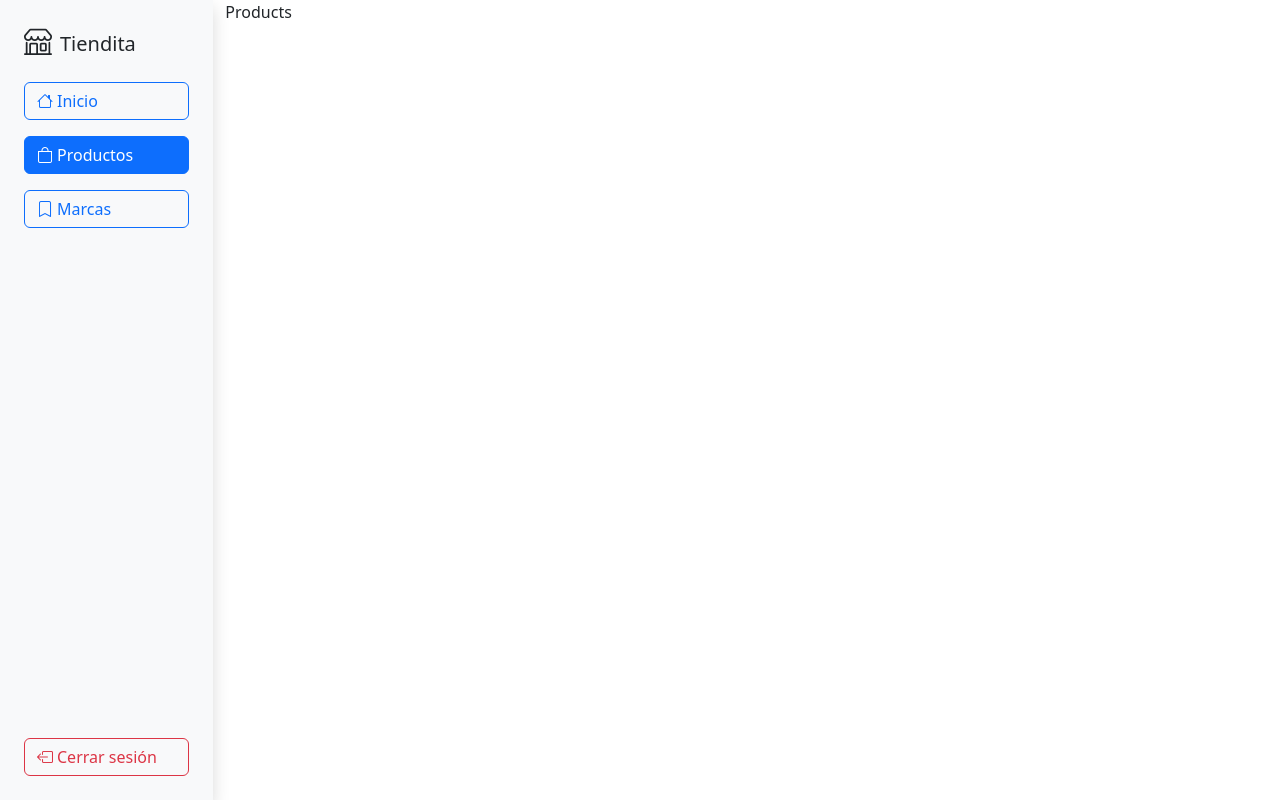
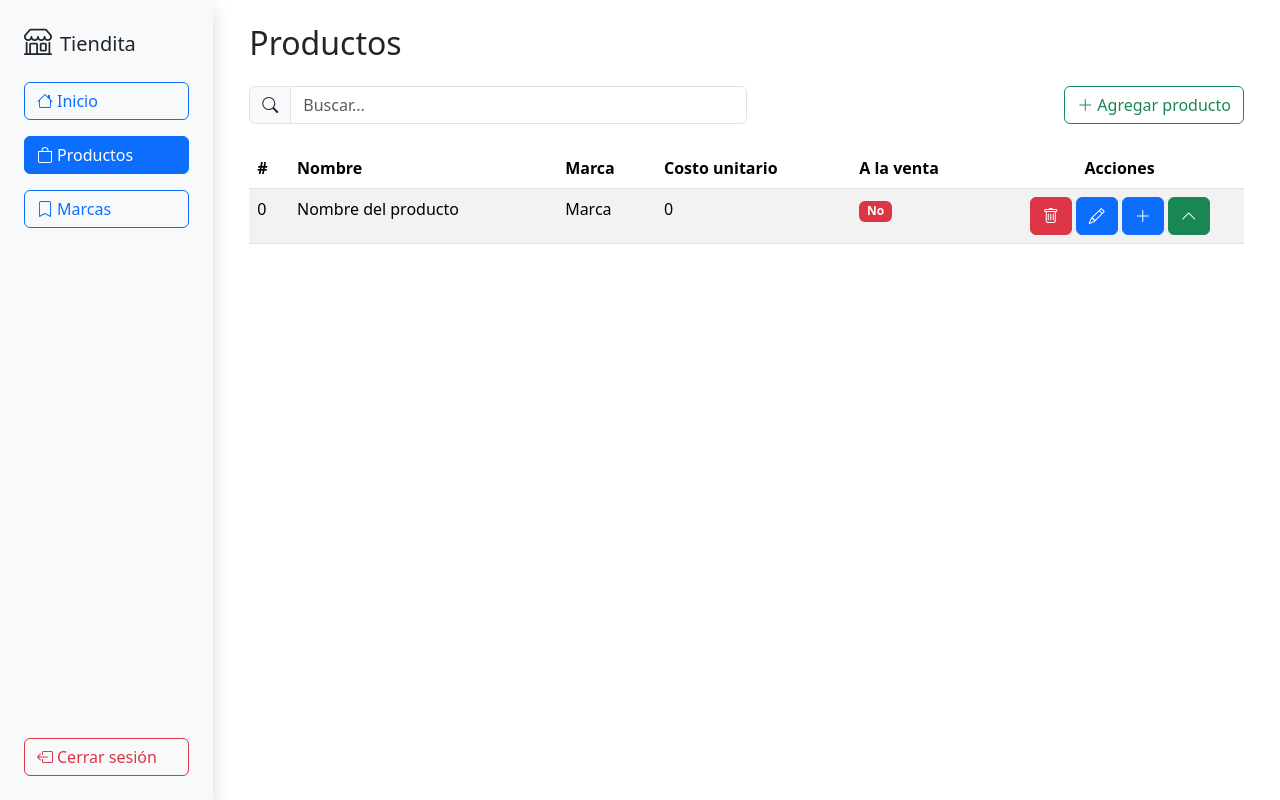
Before and after one commit to Vladimir-28/tiendita-react, a React (Vite) app: page /auth/products in a window 1280 px wide. Built offline with nearby package versions, Linux system fonts and the light colour scheme.

Commit message:
Productos y creacion de componente productRow

```diff
--- a/src/modules/auth/products/Products.jsx
+++ b/src/modules/auth/products/Products.jsx
@@ -1,3 +1,40 @@
+import ProductRow from "./components/ProductRow";
+
 export default function Products() {
-    return (<span>Products</span>);
+    return (
+        <div className="p-4">
+            <h2>Productos</h2>
+
+            <section className="mt-4 d-flex align-items-center">
+                <div className="input-group w-50 me-auto">
+                    <span className="input-group-text"> <i className="bi bi-search"></i></span>
+                    <input className="form-control" placeholder="Buscar..." type="search" name="" id="" />
+                </div>
+                <button className="btn btn-outline-success">
+                    <i className="bi bi-plus-lg me-1"></i>
+                    Agregar producto
+                </button>
+            </section>
+
+            <section className="mt-4">
+                <div className="table-responsive">
+                    <table className="table table-striped table-hover">
+                        <thead>
+                            <tr>
+                                <th scope="col">#</th>
+                                <th scope="col">Nombre</th>
+                                <th scope="col">Marca</th>
+                                <th scope="col">Costo unitario</th>
+                                <th scope="col">A la venta</th>
+                                <th scope="col" className="text-center">Acciones</th>
+                            </tr>
+                        </thead>
+                        <tbody>
+                            <ProductRow />
+                        </tbody>
+                    </table>
+                </div>
+            </section>
+        </div>
+    );
 }
--- /dev/null
+++ b/src/modules/auth/products/components/ProductRow.jsx
@@ -0,0 +1,38 @@
+import {  useState } from "react";
+
+export default function ProductRow({ product, index, key }) {
+    const [item, setItem] = useState(product || {
+        name: "Nombre del producto",
+        brand: {
+            name: "Marca"
+        },
+        price: 0,
+        status: false
+    });
+
+    return (
+        <tr>
+            <td>{index ? index + 1 : 0}</td>
+            <td>{item.name}</td>
+            <td>{item.brand.name}</td>
+            <td>{item.price}</td>
+            <td>
+                {item.status ? (
+                    <span className="badge bg-success">Si</span>
+                ) : (
+                    <span className="badge bg-danger">No</span>
+                )}
+            </td>
+            <td className="text-center w-25">
+                <button className="btn btn-danger me-1"><i className="bi bi-trash"></i></button>
+                <button className="btn btn-primary me-1"><i className="bi bi-pencil"></i></button>
+                <button className="btn btn-primary me-1"><i className="bi bi-plus-lg"></i></button>
+                {item.status ? (
+                    <button className="btn btn-danger" ><i className="bi bi-chevron-down"></i></button>
+                ) : (
+                    <button className="btn btn-success"><i className="bi bi-chevron-up"></i></button>
+                )}
+            </td>
+        </tr>
+    );
+}
```
